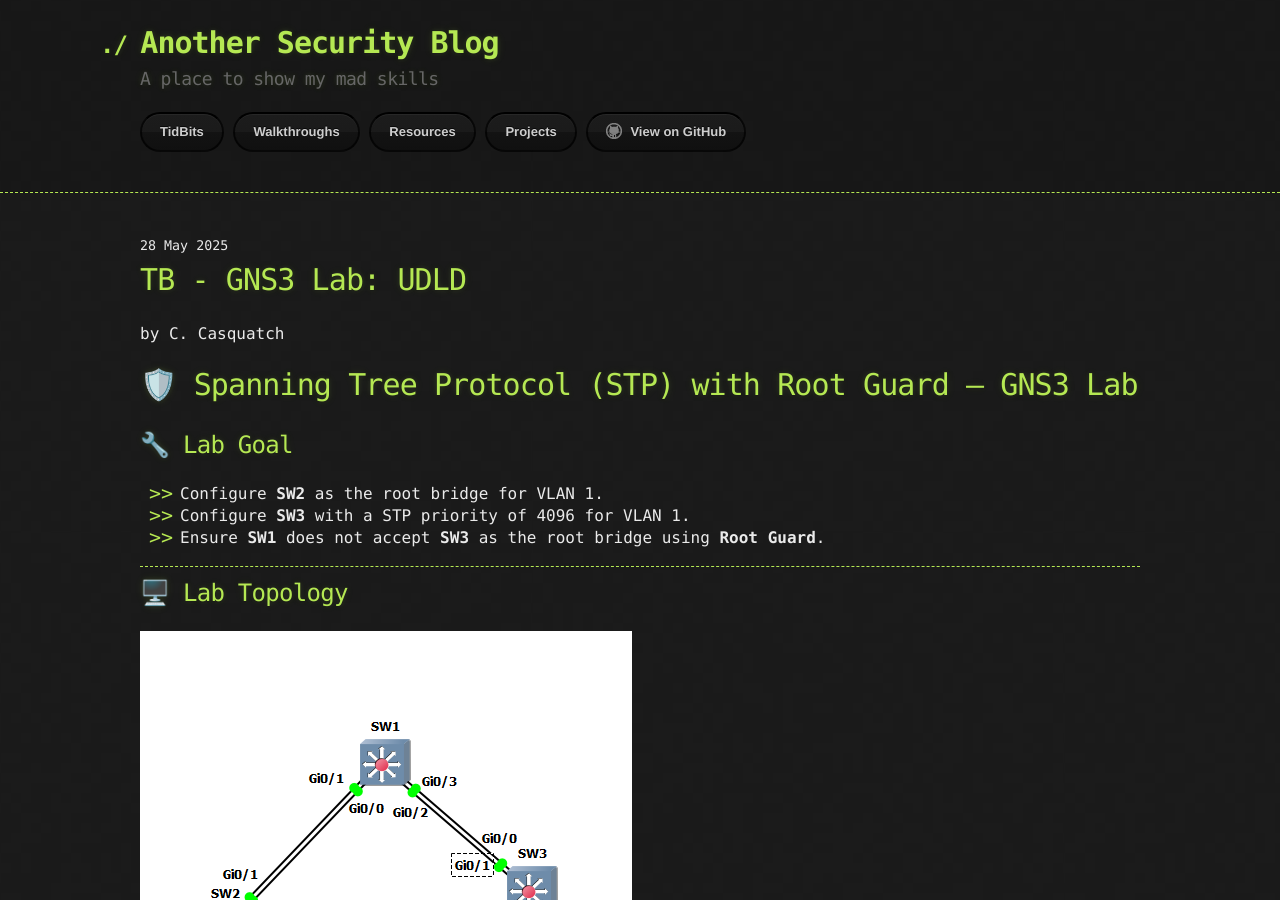
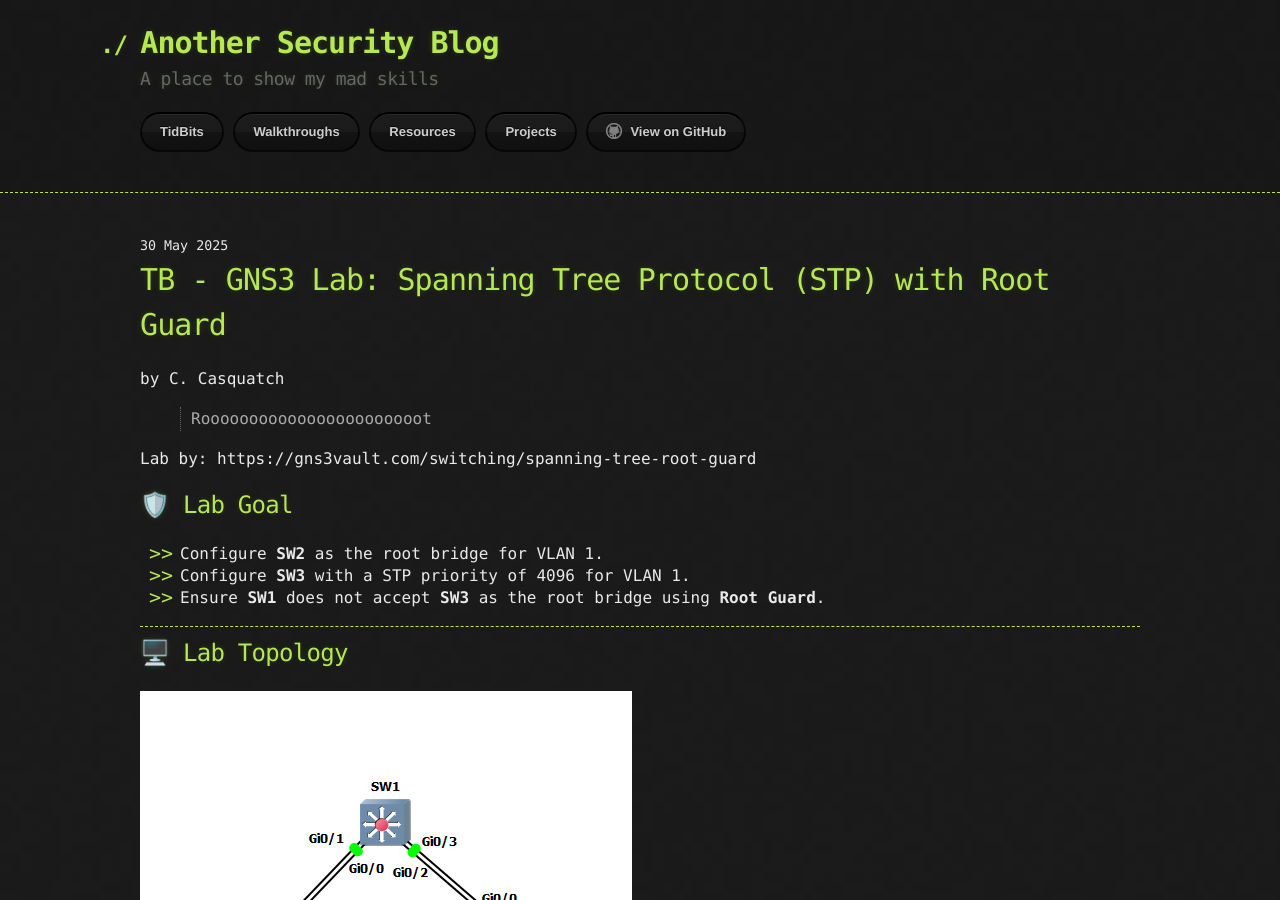
Before and after one commit to CyberCasquatch/cybercasquatch.github.io, a Jekyll site: the page built from _posts/TidBits/2025-05-30-STP1.md, in a window 1280 px wide and 900 px high. Built offline with Jekyll 4.4.1, drawn with Linux system fonts in a browser that asks for light colours.

Commit message:
Update 2025-05-30-STP1.md

```diff
--- a/_posts/TidBits/2025-05-30-STP1.md
+++ b/_posts/TidBits/2025-05-30-STP1.md
@@ -1,15 +1,19 @@
 ---
 layout: post
-title:  "TB - GNS3 Lab: UDLD"
-date:   2025-05-28
+title:  "TB - GNS3 Lab: Spanning Tree Protocol (STP) with Root Guard"
+date:   2025-05-30
 author: C. Casquatch
 comments: false
 tag: ['GNS3', 'root guard', 'Networking', 'spanning-tree']
 ---
 
-# 🛡️ Spanning Tree Protocol (STP) with Root Guard – GNS3 Lab
+> Rooooooooooooooooooooooot
 
-## 🔧 Lab Goal
+
+Lab by:
+https://gns3vault.com/switching/spanning-tree-root-guard
+
+## 🛡️ Lab Goal
 
 - Configure **SW2** as the root bridge for VLAN 1.
 - Configure **SW3** with a STP priority of 4096 for VLAN 1.
```
